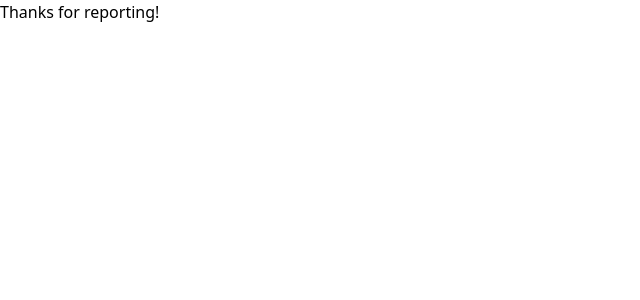
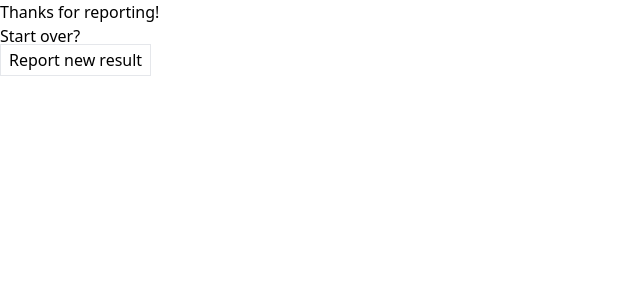
Before and after one commit to eirikhaugstulen/hackathon-dhis, a Next.js app: page /success in a window 1280 px wide. Shown: the top 300 px of the page, without its empty margins (0-640 px from the left). Built offline with nearby package versions, Linux system fonts and the light colour scheme.

Commit message:
feat: updates

```diff
--- a/pages/index.tsx
+++ b/pages/index.tsx
@@ -12,7 +12,7 @@ const Home: NextPage = () => {
       </Head>
 
         <div className={'flex justify-center items-center'}>
-            <div className={'w-full text-center md:w-72 bg-red-500'}>
+            <div className={'w-full text-center md:w-72'}>
                 <div>
                     <Link href={'/report'}>
                         <a>
--- a/pages/success/index.tsx
+++ b/pages/success/index.tsx
@@ -1,4 +1,5 @@
 import Head from "next/head";
+import Link from "next/link";
 
 export default function index () {
     return (
@@ -10,6 +11,12 @@ export default function index () {
             </Head>
 
             <h1>Thanks for reporting!</h1>
+            <p>Start over?</p>
+            <Link href={'/report'}>
+                <a className={'border px-2 py-1'}>
+                    Report new result
+                </a>
+            </Link>
         </div>
     );
 }
```
